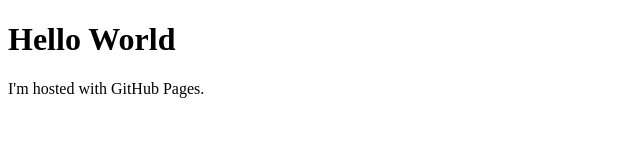
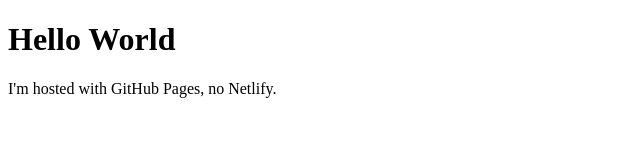
Before and after one commit to interalia-studio/interalia-studio.github.io, a plain HTML site: page index.html in a window 1280 px wide. Shown: the full height of the page, 0-640 px from the left. Drawn offline with Linux system fonts and the light colour scheme.

Commit message:
testing deployment

```diff
--- a/index.html
+++ b/index.html
@@ -2,6 +2,6 @@
 <html>
 <body>
 <h1>Hello World</h1>
-<p>I'm hosted with GitHub Pages.</p>
+<p>I'm hosted with GitHub Pages, no Netlify.</p>
 </body>
 </html>
```
